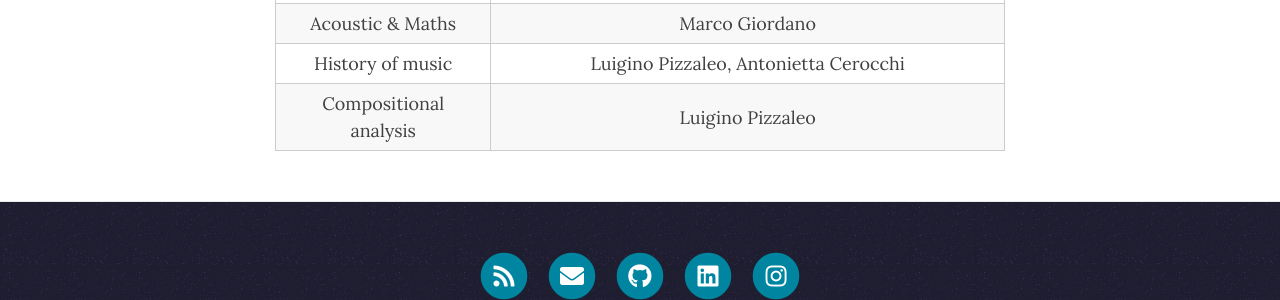
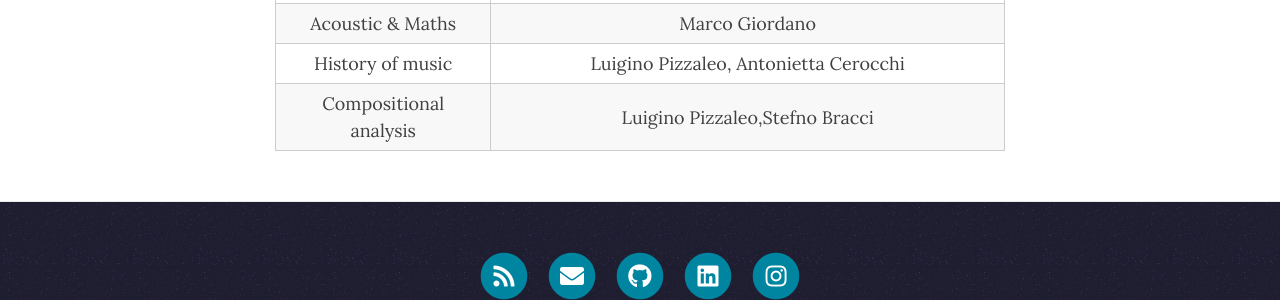
Before and after one commit to Velitch/velitch, a Jekyll site: the page built from pages/Education.md, in a window 1280 px wide and 1135 px high. Shown: the part 700-1000 px from the top of the window. Built offline with Jekyll 4.4.1, drawn with Linux system fonts in a browser that asks for light colours; nearby versions of some CDN libraries; comment, search, counter and statistics services are not loaded.

Commit message:
Update Education.md

```diff
--- a/pages/Education.md
+++ b/pages/Education.md
@@ -19,4 +19,4 @@ Conservatory of Santa Ceclia, Rome
 |Electroacoustic|Federico Scalas|
 |Acoustic & Maths|Marco Giordano|
 |History of music|Luigino Pizzaleo, Antonietta Cerocchi|
-|Compositional analysis|Luigino Pizzaleo|
+|Compositional analysis|Luigino Pizzaleo,Stefno Bracci|
```
